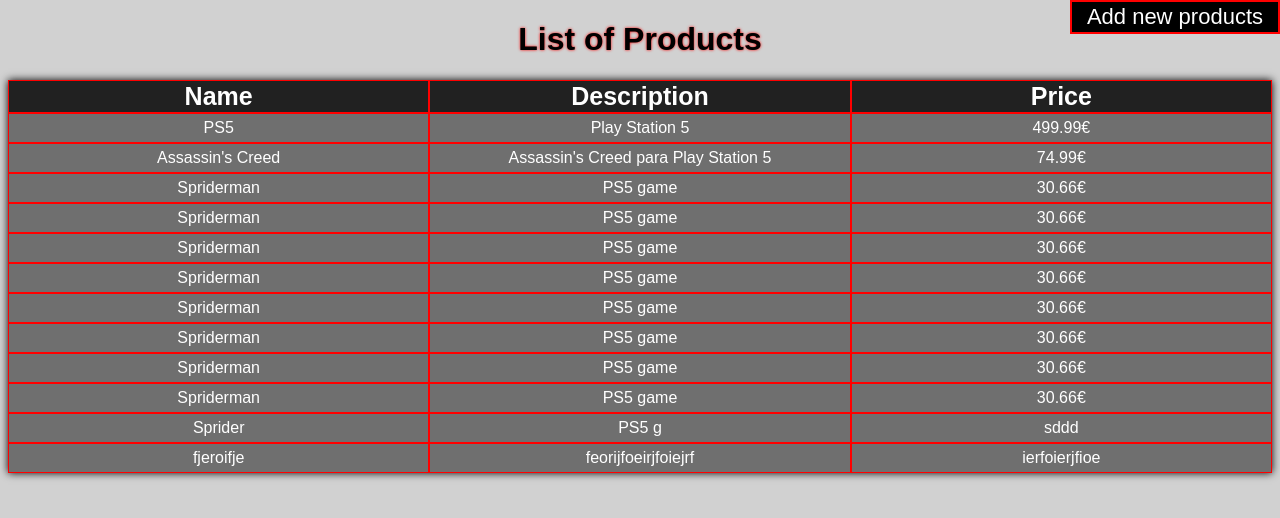
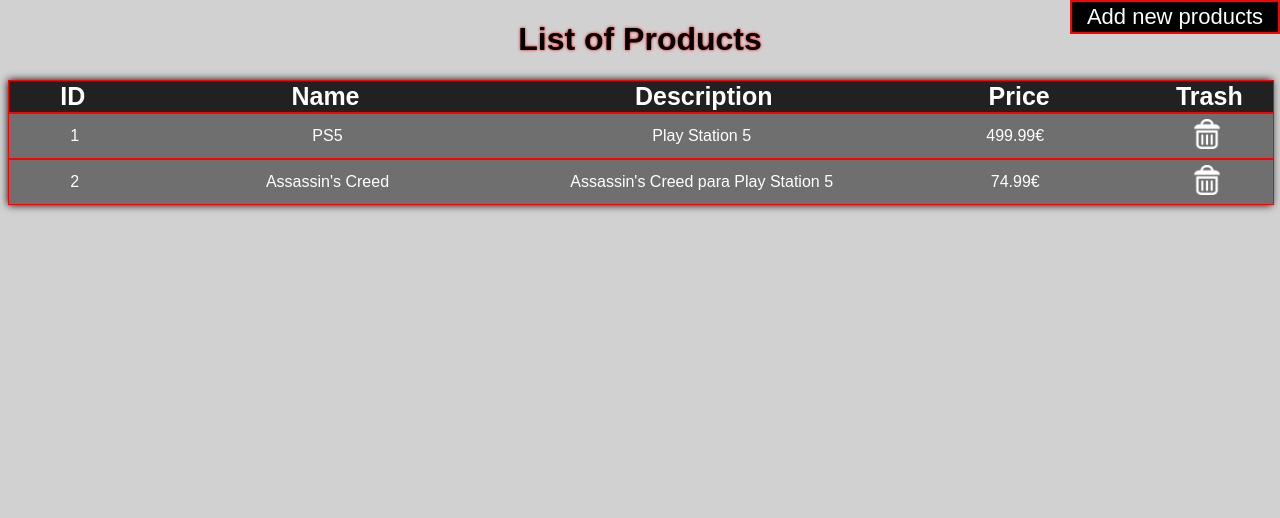
Before and after one commit to jcsalinas20/M7_PHP, a PHP site: page /index.php in a window 1280 px wide. Shown: the top 518 px of the page. Run offline with PHP 8.4, Linux system fonts and the light colour scheme.

Commit message:
remove product

```diff
--- a/botiga/index.php
+++ b/botiga/index.php
@@ -21,25 +21,25 @@
         tbody {
             width: 100%;
         }
-        td, th {
-            border: 1px solid red;
-        }
         tr {
             width: 100%;
             display: flex;
+            background-color: #6f6f6f;
+            border: 1px solid red;
         }
         th {
             background-color: #212121;
             color: white;
             font-family: sans-serif;
             font-size: 25px;
-            width: 33.3%;
+            width: 30%;
         }
         td {
-            width: 33.3%;
+            width: 30%;
             background-color: #6f6f6f;
             color: white;
             text-align: center;
+            align-self: center;
             padding: 5px;
             font-size: 16px;
             font-family: sans-serif;
@@ -55,27 +55,36 @@
             border: 2px solid red;
             padding: 2px 15px;
         }
+        img.trash {
+            cursor: pointer;
+        }
     </style>
 </head>
 <body>
     <h1>List of Products</h1>
     <table>
         <tr>
+            <th style="width: 10%;">ID</th>
             <th>Name</th>
             <th>Description</th>
-            <th>Price</th>
+            <th style="width: 20%;">Price</th>
+            <th style="width: 10%;">Trash</th>
         </tr>
         <?php
+            $contador = 1;
             $myfile = fopen("products.txt", "r") or die("Unable to open file!");
             while(!feof($myfile)) {
                 $line = fgets($myfile);
                 if ($line != "") {
                     list($name, $description, $price) = explode(",", $line);
                     echo "<tr>";
+                    echo "<td style='width: 10%;'>$contador</td>";
                     echo "<td>$name</td>";
                     echo "<td>$description</td>";
-                    echo "<td>$price</td>";
+                    echo "<td style='width: 20%;'>$price</td>";
+                    echo "<td style='width: 10%;'><a href='deleteProduct.php?line=$contador'><img src='./trash_icon.png' width='30' /></a></td>";
                     echo "</tr>";
+                    $contador++;
                 }
             }
             fclose($myfile);
--- a/botiga/products.txt
+++ b/botiga/products.txt
@@ -1,12 +1,2 @@
 PS5,Play Station 5,499.99€
 Assassin's Creed,Assassin's Creed para Play Station 5,74.99€
-Spriderman,PS5 game,30.66€
-Spriderman,PS5 game,30.66€
-Spriderman,PS5 game,30.66€
-Spriderman,PS5 game,30.66€
-Spriderman,PS5 game,30.66€
-Spriderman,PS5 game,30.66€
-Spriderman,PS5 game,30.66€
-Spriderman,PS5 game,30.66€
-Sprider,PS5 g,sddd
-fjeroifje,feorijfoeirjfoiejrf,ierfoierjfioe
```
Also changed, not shown: botiga/deleteProduct.php (added, +11 -0 lines), botiga/trash_icon.png (added).
